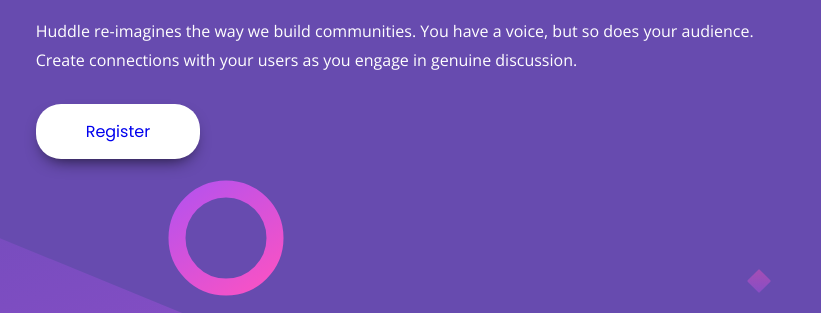
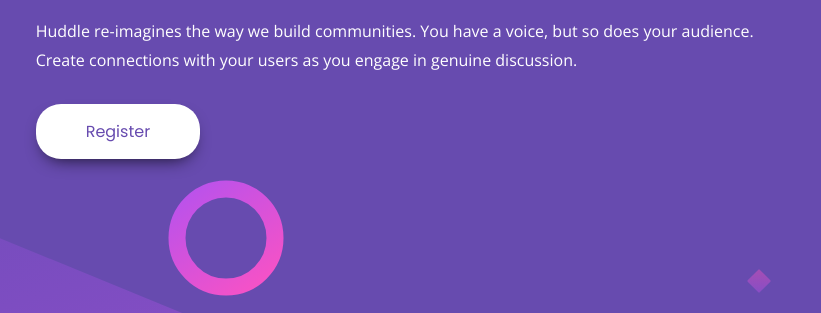
Before and after one commit to vitoremanuelcruzvieira/Huddle-Landing-Page, a plain HTML site: page index.html in a window 1280 px wide. Shown: the part 325-638 px from the top of the page, 459-1280 px from the left. Drawn offline with nearby package versions, Linux system fonts and the light colour scheme.

Commit message:
Correção no arquivo style.css

```diff
--- a/src/css/style.css
+++ b/src/css/style.css
@@ -48,6 +48,7 @@
 
 .container .wrapper .main .text-right a {
     background-color: var(--bg-white);
+    color: var(--bg-desktop);
     display: inline-block;
     font-family: 'Poppins', sans-serif;
     padding: 15px 50px;
```
